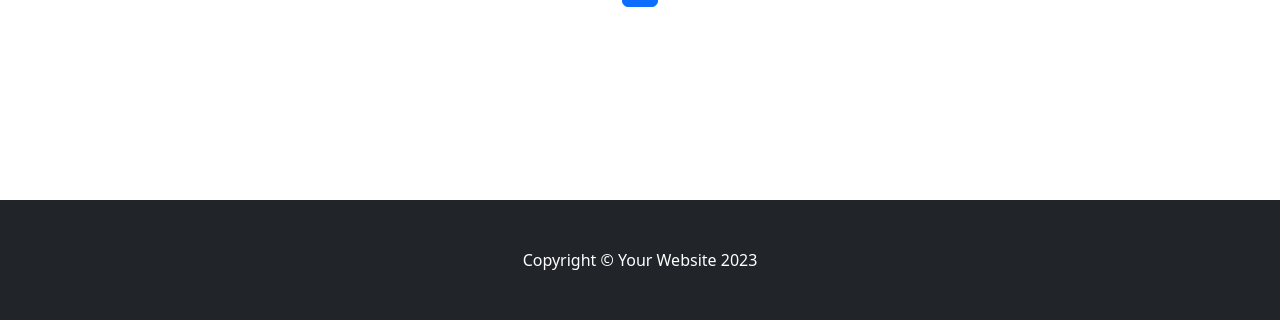
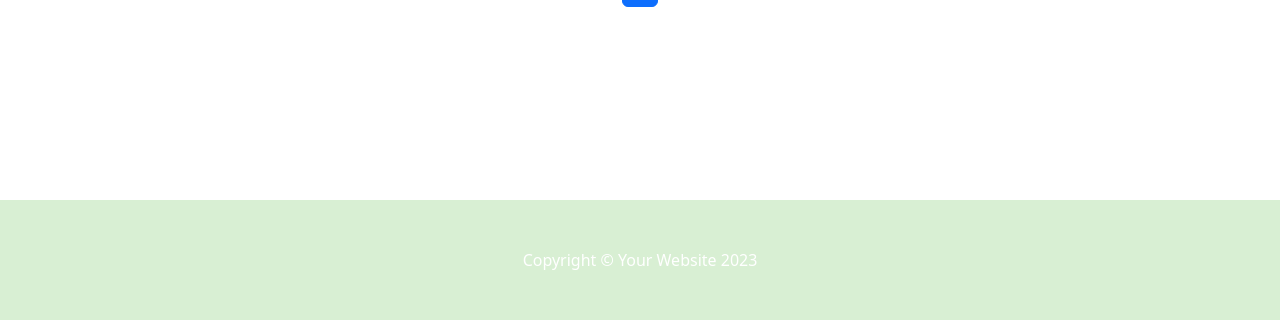
Before and after one commit to Ikayherce/the-finest-cupcake-shop, a Django app: page / in a window 1280 px wide. Shown: the part 480-800 px from the top of the page. Run offline with Django 3.2, Linux system fonts and the light colour scheme; data that the repository does not hold is empty; some libraries are stand-ins or nearby versions.

Commit message:
change footer color

```diff
--- a/shop/templates/base.html
+++ b/shop/templates/base.html
@@ -35,7 +35,7 @@
        </main>
 
         <!-- Footer-->
-        <footer class="py-5 bg-dark mt-auto w-100">
+        <footer class="py-5 bg-dark mt-auto w-100 footer-custom">
             <div class="container"><p class="m-0 text-center text-white">Copyright &copy; Your Website 2023</p></div>
         </footer>
         <!-- Bootstrap core JS-->
@@ -44,5 +44,7 @@
         <script src="{% static 'js/scripts.js'%}"></script>
         <!--Stripe-->
         <script src="https://js.stripe.com/v3/"></script>
+         <!-- Custom CSS -->
+        <link href="{% static 'css/custom_finest_cupcakes.css' %}" rel="stylesheet">
     </body>
 </html>
--- a/shop/templates/home.html
+++ b/shop/templates/home.html
@@ -89,7 +89,7 @@
         </div>
     </div>
  <!-- Custom CSS -->
- <link href="{% static 'css/shop.css' %}" rel="stylesheet">
+ <link href="{% static 'css/custom_finest_cupcakes.css' %}" rel="stylesheet">
 </section>
 
 {% endblock %}
--- a/static/css/shop.css
+++ b/static/css/custom_finest_cupcakes.css
@@ -10,3 +10,7 @@
 .p-custom {
     color: #356059 !important;
 }
+
+.footer-custom {
+    background-color: #D8EFD3 !important;
+}
```
Also changed, not shown: payment/static/css/payment.css (added).
